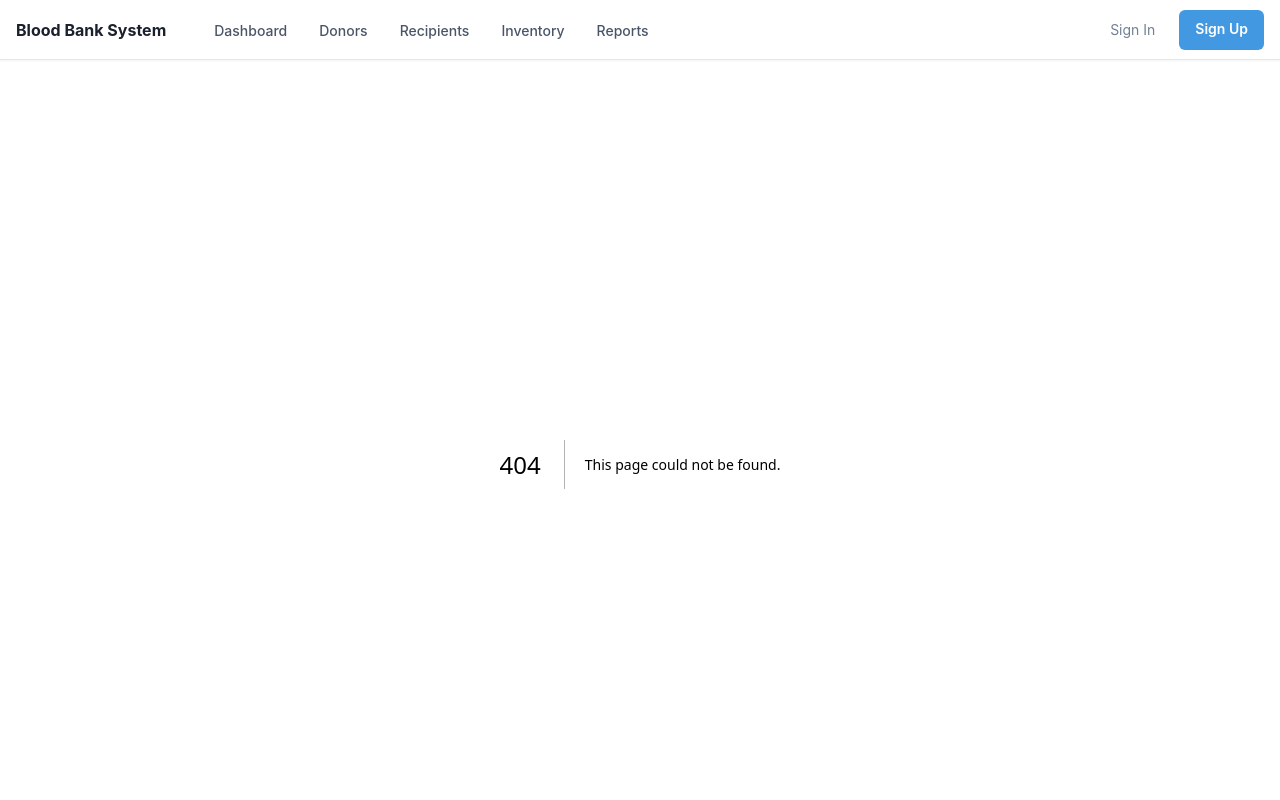
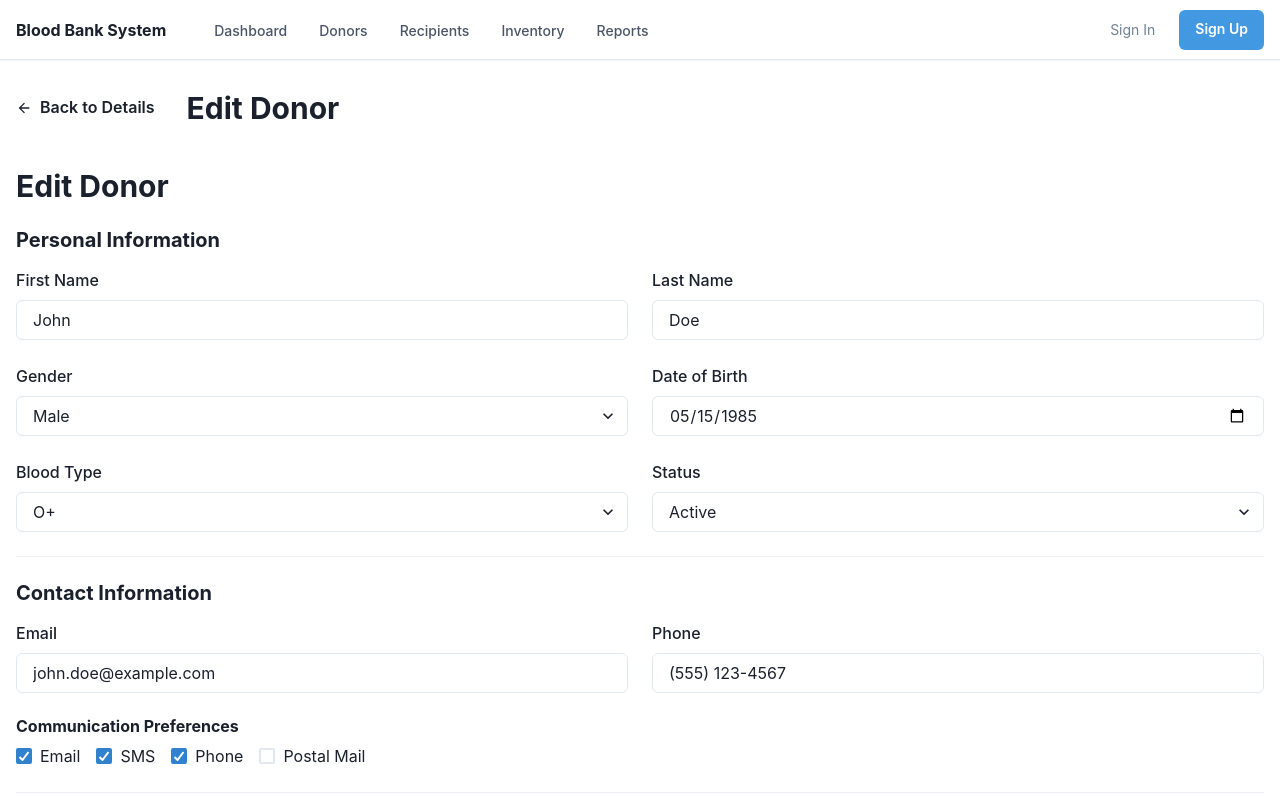
Before and after one commit to mvonombogho/mwm-blood-bank-project, a Next.js app: page /donors/edit/1 in a window 1280 px wide. Before the commit this address had no page. Shown: the top 800 px of the page. Built offline with nearby package versions, Linux system fonts and the light colour scheme.

Commit message:
Add donor edit page

```diff
--- /dev/null
+++ b/pages/donors/edit/[id].js
@@ -0,0 +1,115 @@
+import { useState, useEffect } from 'react';
+import { Box, Heading, Button, Flex, Spinner, Text, useToast } from '@chakra-ui/react';
+import { ArrowBackIcon } from '@chakra-ui/icons';
+import { useRouter } from 'next/router';
+import AddDonorForm from '@/components/donors/AddDonorForm';
+
+const EditDonorPage = () => {
+  const router = useRouter();
+  const { id } = router.query;
+  const [donor, setDonor] = useState(null);
+  const [loading, setLoading] = useState(true);
+  const [error, setError] = useState(null);
+  const toast = useToast();
+
+  useEffect(() => {
+    if (id) {
+      fetchDonor();
+    }
+  }, [id]);
+
+  const fetchDonor = async () => {
+    try {
+      setLoading(true);
+
+      // In a real implementation, this would be an API call to fetch donor:
+      // const response = await fetch(`/api/donors/${id}`);
+      // if (!response.ok) {
+      //   throw new Error('Failed to fetch donor details');
+      // }
+      // const data = await response.json();
+      // setDonor(data.data);
+
+      // Mock data for development
+      const mockDonor = {
+        _id: id,
+        donorId: 'D230001',
+        firstName: 'John',
+        lastName: 'Doe',
+        gender: 'Male',
+        dateOfBirth: '1985-05-15', // Format for input date element
+        bloodType: 'O+',
+        email: 'john.doe@example.com',
+        phone: '(555) 123-4567',
+        address: {
+          street: '123 Main St',
+          city: 'Anytown',
+          state: 'California',
+          zipCode: '90210',
+          country: 'USA'
+        },
+        emergencyContact: {
+          name: 'Jane Doe',
+          relationship: 'Spouse',
+          phone: '(555) 987-6543'
+        },
+        status: 'Active',
+        registrationDate: new Date('2022-03-10').toISOString(),
+        lastDonationDate: new Date('2023-01-15').toISOString(),
+        donationCount: 5,
+        communicationPreferences: {
+          email: true,
+          sms: true,
+          phone: true,
+          post: false
+        },
+        notes: 'Regular donor, prefers morning appointments.'
+      };
+
+      // Simulate loading time
+      setTimeout(() => {
+        setDonor(mockDonor);
+        setLoading(false);
+      }, 500);
+
+    } catch (error) {
+      setError(error.message);
+      toast({
+        title: 'Error',
+        description: error.message,
+        status: 'error',
+        duration: 5000,
+        isClosable: true,
+      });
+      setLoading(false);
+    }
+  };
+
+  return (
+    <Box maxW="container.xl" mx="auto" py={6}>
+      <Flex mb={6} alignItems="center">
+        <Button
+          leftIcon={<ArrowBackIcon />}
+          variant="ghost"
+          onClick={() => router.push(`/donors/${id}`)}
+          mr={4}
+        >
+          Back to Details
+        </Button>
+        <Heading size="lg">Edit Donor</Heading>
+      </Flex>
+
+      {loading ? (
+        <Flex justify="center" align="center" height="200px">
+          <Spinner size="xl" />
+        </Flex>
+      ) : error ? (
+        <Text color="red.500">Error: {error}</Text>
+      ) : donor ? (
+        <AddDonorForm existingDonor={donor} />
+      ) : null}
+    </Box>
+  );
+};
+
+export default EditDonorPage;
```
